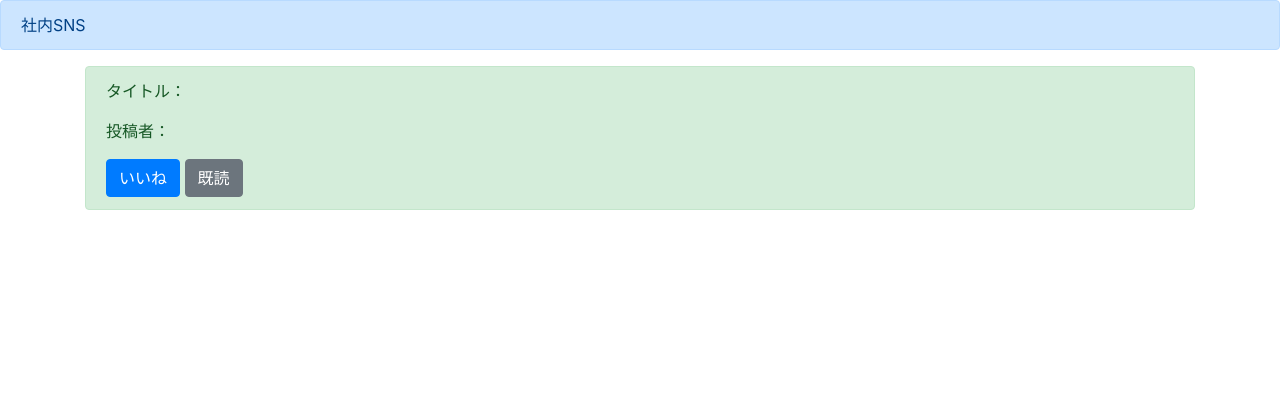
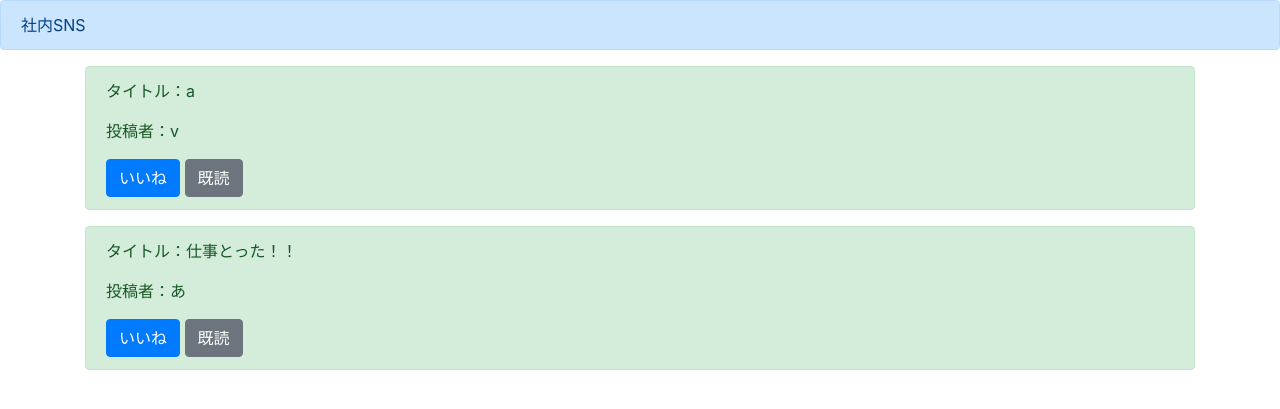
Before and after one commit to takayan40/django2, a Django app: page /list/ in a window 1280 px wide. Shown: the top 409 px of the page. Run offline with Django 3.2, Linux system fonts and the light colour scheme; data comes from the database, SQL or seed files in the repository; both versions use the stored data as it was after the commit; some libraries are stand-ins or nearby versions.

Commit message:
リストを追加

```diff
--- a/boardapp/views.py
+++ b/boardapp/views.py
@@ -2,6 +2,7 @@ from django.shortcuts import render
 from django.contrib.auth.models import User
 from django.contrib.auth import authenticate, login
 from django.shortcuts import redirect
+from .models import BoardModel
 
 # Create your views here.
 
@@ -32,4 +33,5 @@ def loginfunc(request):
         return render(request, 'login.html')
 
 def listfunc(request):
-    return render(request, 'list.html')
+    object_list = BoardModel.objects.all()
+    return render(request, 'list.html', {'object_list':object_list})
--- a/templates/list.html
+++ b/templates/list.html
@@ -11,11 +11,15 @@
 
 {% block content %}
 <div class="container">
+    {% for item in object_list %}
+
+
     <div class="alert alert-success" role="alert">
-        <p>タイトル：</p>
-        <p>投稿者：</p>
+        <p>タイトル：{{item.title}}</p>
+        <p>投稿者：{{item.author}}</p>
         <a href="#" class="btn btn-primary" role="button" aria-pressed="true">いいね</a>
         <a href="#" class="btn btn-secondary" role="button" aria-pressed="true">既読</a>
     </div>
+    {% endfor %}
 </div>
 {% endblock content %}
```
Also changed, not shown: db.sqlite3, 1 other file.
